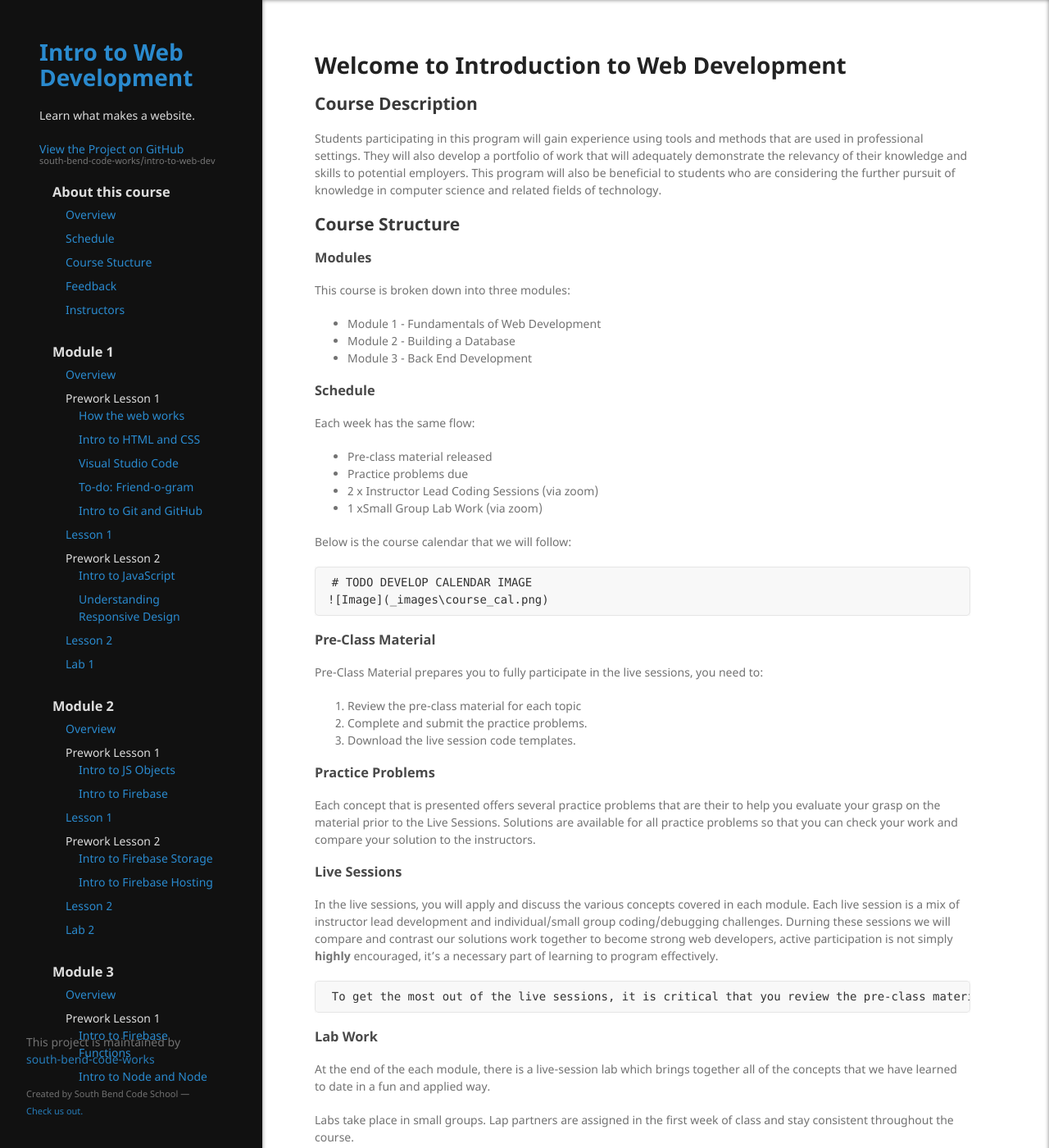
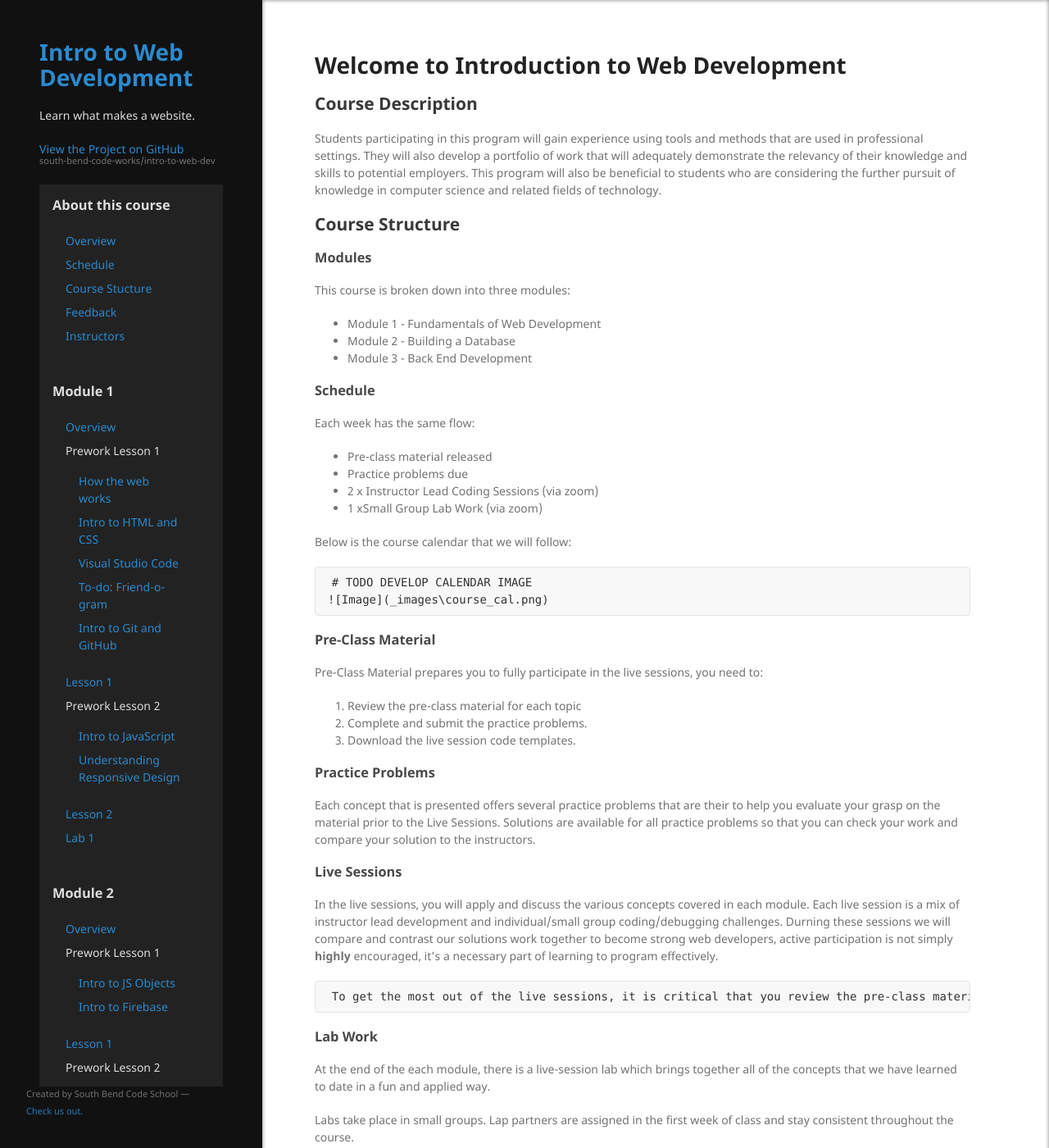
Before and after one commit to south-bend-code-works/intro-to-web-dev, a Jekyll site: the page built from index.md, in a window 1280 px wide and 1400 px high. Shown: the whole window at 82% size. Built offline with Jekyll 4.4.1, drawn with Linux system fonts in a browser that asks for light colours; our own code applies the rules of GitHub Pages for plain Markdown files.

Commit message:
responsive design and odds removed

```diff
--- a/_layouts/default.html
+++ b/_layouts/default.html
@@ -133,9 +133,6 @@
 
       </section>
       <footer>
-        {% if site.github.is_project_page %}
-        <p>This project is maintained by <a href="{{ site.github.owner_url }}">{{ site.github.owner_name }}</a></p>
-        {% endif %}
         <p><small>Created by South Bend Code School &mdash; <a href="https://www.facebook.com/southbendcodeschool">Check us out.</a></small></p>
       </footer>
     </div>
--- a/assets/css/style.scss
+++ b/assets/css/style.scss
@@ -24,10 +24,10 @@
 header {
   float: none;
   width: $side-width;
-  background-color: #111;
   height: 100vh;
   padding: 3rem;
   color: #DDD;
+  background-color: #111;
   h3 {
     color: #DDD;
     margin-bottom: .5rem;
@@ -38,7 +38,8 @@
   ul {
     max-height: calc(100vh - 300px);
     overflow-y: scroll;
-    padding-left: 1rem;
+    background-color: #222;
+    padding: 1rem;
     margin-bottom: 0rem;
     li {
       margin-bottom: .5rem;
@@ -119,3 +120,34 @@
 .hint-content:hover {
   display: block;
 }
+
+@media (max-width:960px) {
+  header {
+    position: relative;
+    height: 50vh;
+    overflow: scroll;
+    width: 100%;
+    padding: 2rem;
+    ul {
+      position: relative;
+      right: 0;
+      top: 0;
+    }
+    > ul {
+      overflow: scroll;
+      max-height: 30vh;
+    }
+
+  }
+  section {
+    width: 100%;
+    margin-left: 0;
+    padding: 2rem;
+  }
+  footer {
+    p {
+      margin: 0;
+      padding-bottom: 1rem;
+    }
+  }
+}
```
